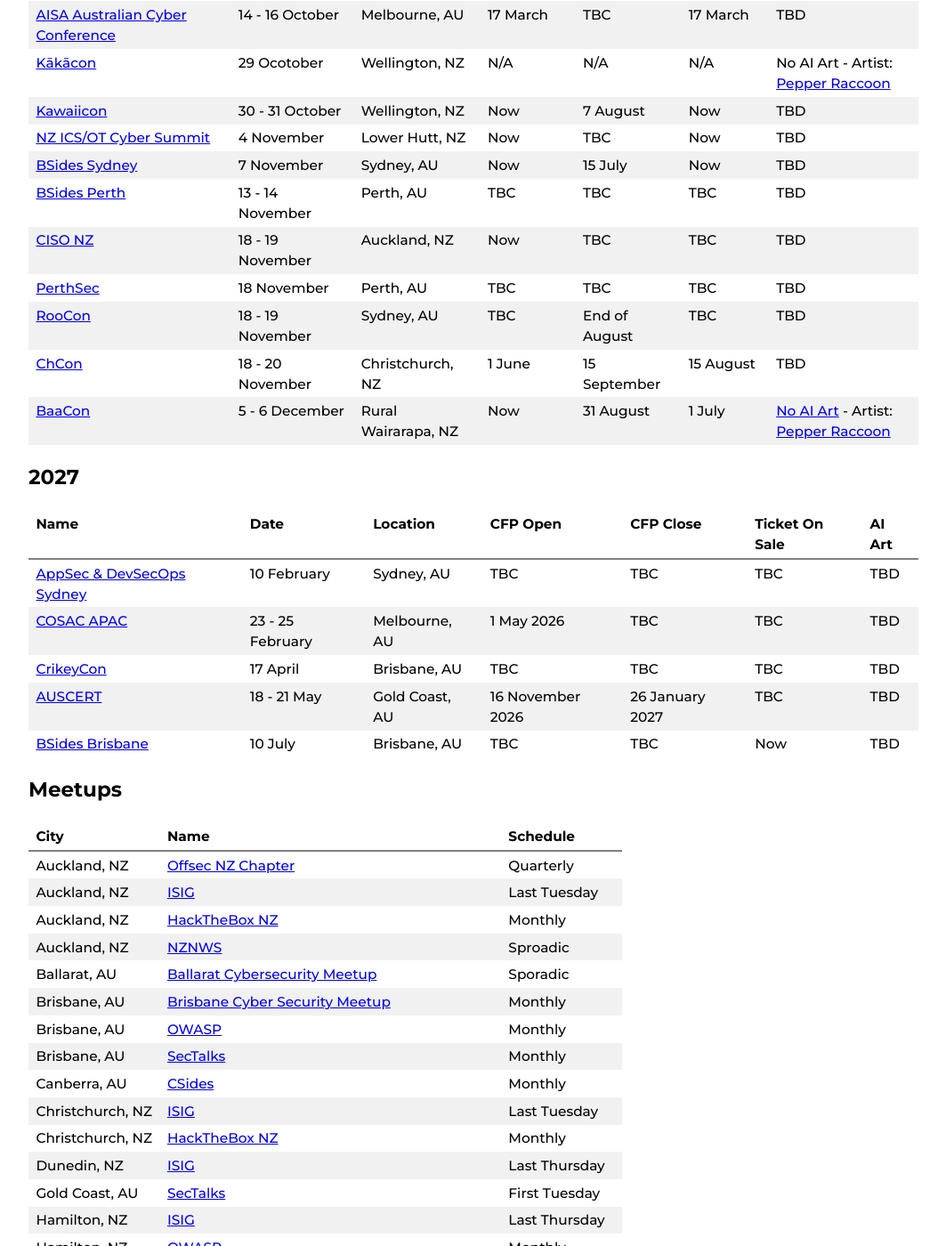
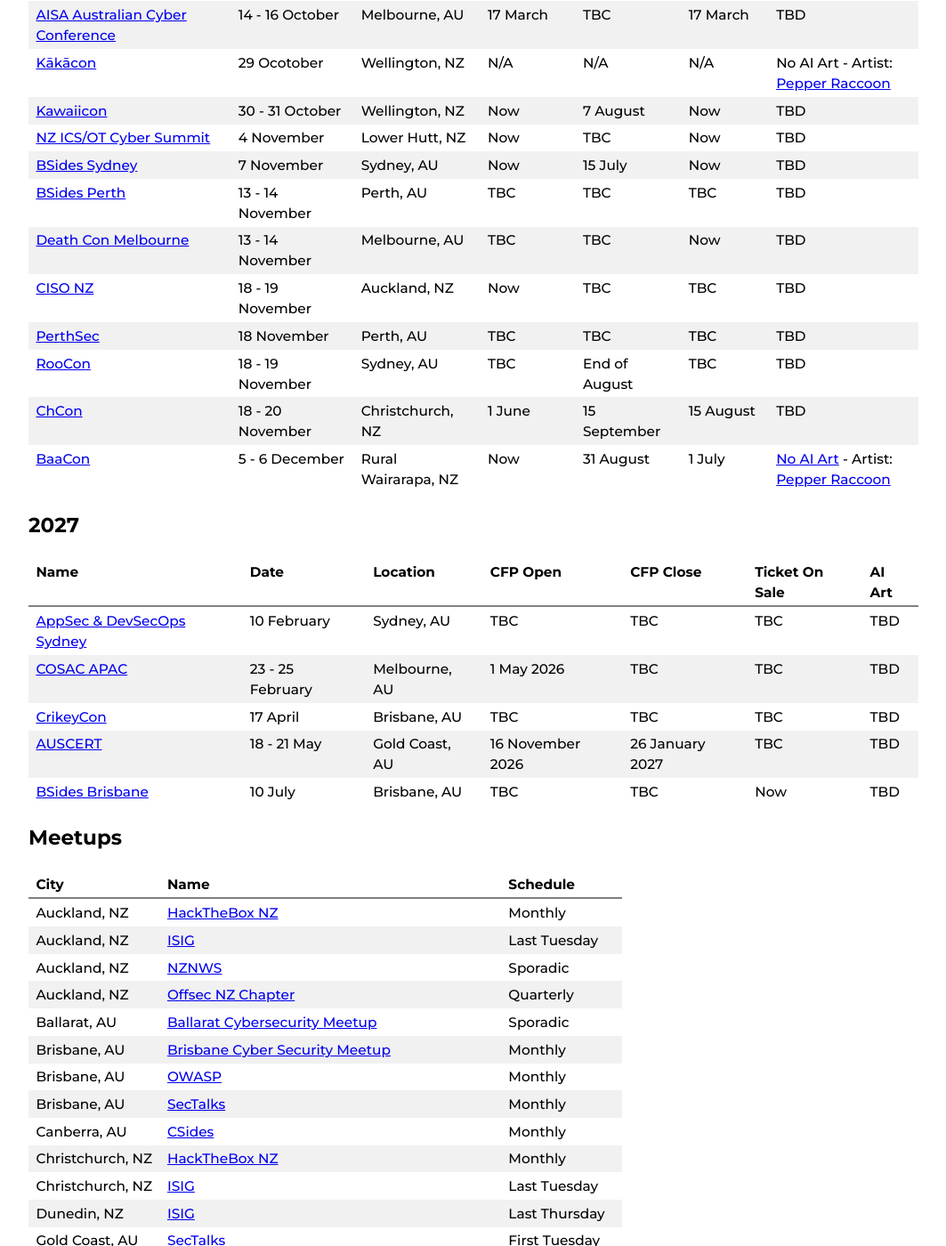
Before and after one commit to nzkarit/downundercons, a Jekyll site: the page built from index.markdown, in a window 1280 px wide and 1400 px high, scrolled down 1396 px. Shown: the whole window at 89% size, without its empty margins (108-1171 px from the left). Built offline with Jekyll 4.4.1, drawn with Linux system fonts in a browser that asks for light colours.

Commit message:
Update index.markdown

```diff
--- a/index.markdown
+++ b/index.markdown
@@ -45,6 +45,7 @@ These are a list of hacker/infosec cons and meetups in the NZ and Aussie Area.
 | [NZ ICS/OT Cyber Summit](https://icscyber.org.nz/) | 4 November | Lower Hutt, NZ | Now | TBC | Now | TBD |
 | [BSides Sydney](https://www.bsides.sydney/) | 7 November | Sydney, AU | Now | 15 July | Now | TBD |
 | [BSides Perth](https://bsidesperth.com.au/) | 13 - 14 November | Perth, AU | TBC | TBC | TBC | TBD |
+| [Death Con Melbourne](https://deathcon.io/) | 13 - 14 November | Melbourne, AU | TBC | TBC | Now| TBD |
 | [CISO NZ](https://ciso-nz.coriniumintelligence.com/) | 18 - 19 November | Auckland, NZ | Now | TBC | TBC | TBD |
 | [PerthSec](https://aisasecuritydays.com.au/perthsec) | 18 November | Perth, AU | TBC | TBC | TBC | TBD |
 | [RooCon](https://x.com/RooCon_AU) | 18 - 19  November | Sydney, AU | TBC | End of August| TBC | TBD |
@@ -65,17 +66,17 @@ These are a list of hacker/infosec cons and meetups in the NZ and Aussie Area.
 
 | City | Name | Schedule |
 | ---- | ---- | -------- |
+| Auckland, NZ | [HackTheBox NZ](https://www.meetup.com/hack-the-box-meetup-new-zealand/) | Monthly |
+| Auckland, NZ | [ISIG](https://isig.org.nz/) | Last Tuesday |
+| Auckland, NZ | [NZNWS](https://nznws.org/events-and-news/) | Sporadic |
 | Auckland, NZ | [Offsec NZ Chapter](https://www.linkedin.com/groups/21180089/) | Quarterly |
-| Auckland, NZ | [ISIG](https://isig.org.nz/) | Last Tuesday |
-| Auckland, NZ | [HackTheBox NZ](https://www.meetup.com/hack-the-box-meetup-new-zealand/) | Monthly |
-| Auckland, NZ | [NZNWS](https://nznws.org/events-and-news/) | Sproadic |
 | Ballarat, AU | [Ballarat Cybersecurity Meetup](https://federation.edu.au/icsl/icsl-conferences/cybersecurity-meetup) | Sporadic |
 | Brisbane, AU | [Brisbane Cyber Security Meetup](https://www.meetup.com/meetup-group-agfkzpmt/) | Monthly |
 | Brisbane, AU | [OWASP](https://www.meetup.com/brisbane-owasp-meetup-group/) | Monthly |
 | Brisbane, AU | [SecTalks](https://www.meetup.com/SecTalks-Brisbane/) | Monthly |
 | Canberra, AU | [CSides](https://www.bsidesau.com.au/csides.html) | Monthly |
+| Christchurch, NZ | [HackTheBox NZ](https://www.meetup.com/hack-the-box-meetup-christchurch-nz/) | Monthly |
 | Christchurch, NZ | [ISIG](https://www.meetup.com/isig-christchurch-nz/) | Last Tuesday |
-| Christchurch, NZ | [HackTheBox NZ](https://www.meetup.com/hack-the-box-meetup-christchurch-nz/) | Monthly |
 | Dunedin, NZ | [ISIG](https://isig.org.nz/) | Last Thursday |
 | Gold Coast, AU | [SecTalks](https://www.meetup.com/sectalks-goldcoast/) | First Tuesday |
 | Hamilton, NZ | [ISIG](https://isig.org.nz/) | Last Thursday |
@@ -90,8 +91,6 @@ These are a list of hacker/infosec cons and meetups in the NZ and Aussie Area.
 | Wellington, NZ | [ISACA](https://engage.isaca.org/wellingtonchapter/home) | Sporadic |
 | Wellington, NZ | [ISIG](https://isig.org.nz/) | Last Thursday |
 | Wellington, NZ | [Sec for Devs](https://www.meetup.com/sec-for-devs/) | Last Tuesday |
-
-
 
 ## People
 This page has been setup by [Karit](https://www.karit.nz/).
```
